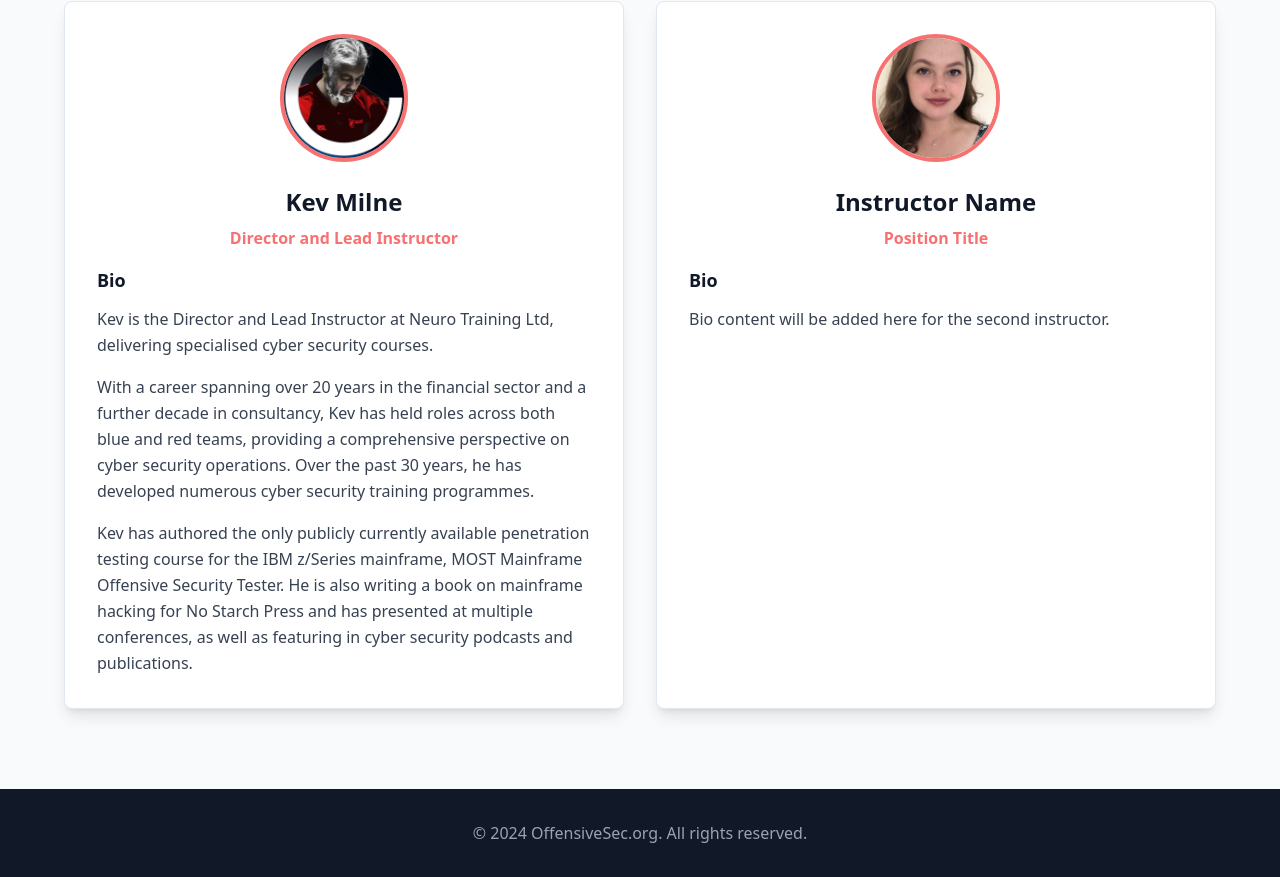
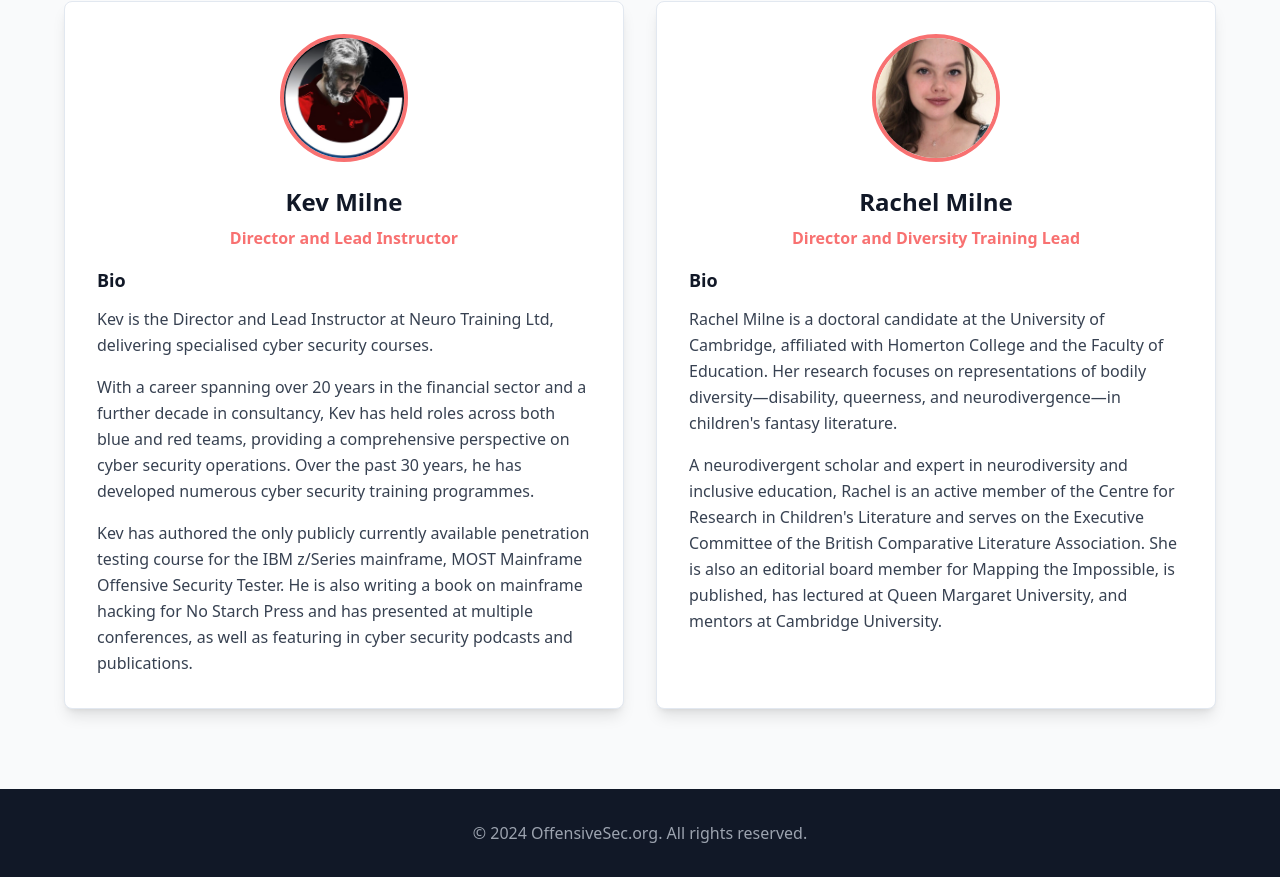
Before and after one commit to kevmilne/neuro-training-academy-shop, a React (Vite) app: page /mission in a window 1280 px wide. Shown: the part 722-1599 px from the top of the page. Built offline with nearby package versions, Linux system fonts and the light colour scheme.

Commit message:
Add Rachel Milne's bio to the Mission page
Added Rachel Milne's bio and title to the "Meet the Instructors" section on the Mission page.

```diff
--- a/src/pages/Mission.tsx
+++ b/src/pages/Mission.tsx
@@ -71,22 +71,25 @@ const Mission = () => {
                 </CardContent>
               </Card>
 
-              {/* Second Instructor */}
+              {/* Rachel Milne */}
               <Card className="bg-white shadow-lg hover:shadow-xl transition-shadow">
                 <CardContent className="p-8 text-center">
                   <div className="mb-6">
                     <img
                       src="/lovable-uploads/1ebb195e-9fa1-4b71-8dba-92abb1639399.png"
-                      alt="Instructor"
+                      alt="Rachel Milne"
                       className="w-32 h-32 rounded-full mx-auto object-cover border-4 border-red-400"
                     />
                   </div>
-                  <h3 className="text-2xl font-bold text-gray-900 mb-2">Instructor Name</h3>
-                  <p className="text-red-400 font-semibold mb-4">Position Title</p>
+                  <h3 className="text-2xl font-bold text-gray-900 mb-2">Rachel Milne</h3>
+                  <p className="text-red-400 font-semibold mb-4">Director and Diversity Training Lead</p>
                   <div className="text-left">
                     <h4 className="text-lg font-semibold text-gray-900 mb-3">Bio</h4>
+                    <p className="text-gray-700 leading-relaxed mb-4">
+                      Rachel Milne is a doctoral candidate at the University of Cambridge, affiliated with Homerton College and the Faculty of Education. Her research focuses on representations of bodily diversity—disability, queerness, and neurodivergence—in children's fantasy literature.
+                    </p>
                     <p className="text-gray-700 leading-relaxed">
-                      Bio content will be added here for the second instructor.
+                      A neurodivergent scholar and expert in neurodiversity and inclusive education, Rachel is an active member of the Centre for Research in Children's Literature and serves on the Executive Committee of the British Comparative Literature Association. She is also an editorial board member for Mapping the Impossible, is published, has lectured at Queen Margaret University, and mentors at Cambridge University.
                     </p>
                   </div>
                 </CardContent>
```
